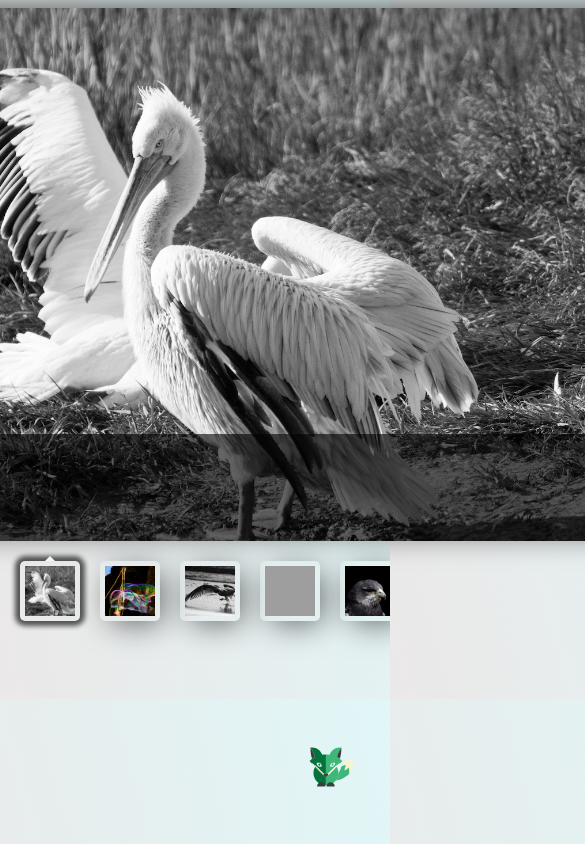
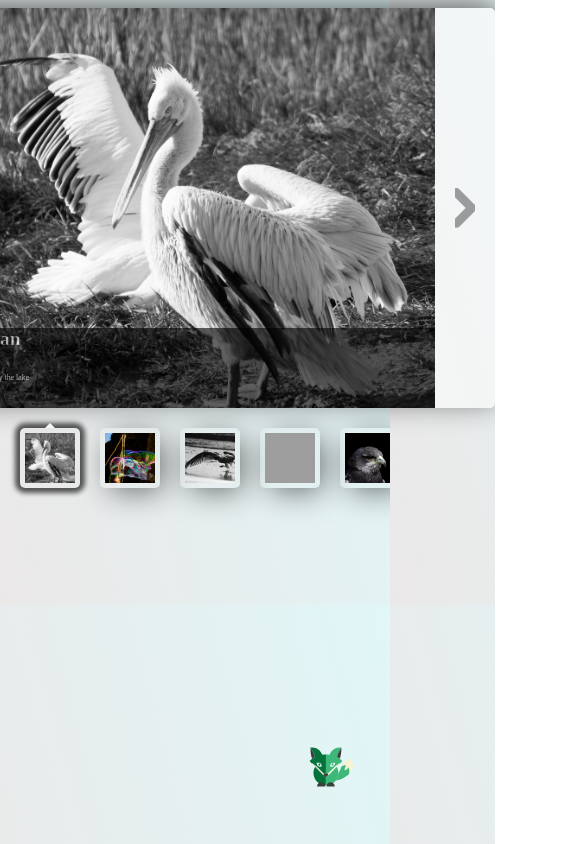
Before and after one commit to jerjely/jerjely.github.io, a plain HTML site: page My_first_website_gallery/index.html in a window 390 px wide. Shown: the top 844 px of the page, 585 px wide, since content can reach past the window. Drawn offline with nearby package versions, Linux system fonts and the light colour scheme; grey boxes are pictures that could not be loaded.

Commit message:
mobile compatibility
made it more mobile compatibile

```diff
--- a/My_first_website_gallery/styles.css
+++ b/My_first_website_gallery/styles.css
@@ -1,12 +1,18 @@
 
-
+#photo{
+    min-width:60vw;
+    max-width:100%;
+    max-height:100%;
+}
 body{
     background-image: linear-gradient(75deg, rgb(235, 232, 232.0) , rgb(194, 238, 240,0.5));
       }
 
 .big_container {
-    height:533px;
-    width:1000px;
+    height:50vw;
+    min-height:400px;
+    min-width:600px;
+    width:80vw;
     align-self: center;
     display: flex;
     flex-direction: row;
@@ -23,7 +29,7 @@ body{
 }
 .small_container{
     width: 99%;
-    height: 130px;
+    height: 20vh;
     display: inline-block;
     align-self: center;
     white-space: nowrap;
@@ -71,16 +77,16 @@ h1{
     height:40px;
     margin:0px;
     margin-left:5px;
+    font-size: min(5vw, 36px);
     opacity: 1;
     -webkit-text-stroke-width: 0.5px;
     -webkit-text-stroke-color: black;
-
 }
-
 p{
     margin:5px;
     margin-left:15px;
-    font-size:18px;
+    font-size-adjust: initial;
+    font-size:min(2vw,15px);
     -webkit-text-stroke-width: 0.2px;
     -webkit-text-stroke-color: grey;
 }
--- a/index.css
+++ b/index.css
@@ -1,7 +1,7 @@
 h1{
     font-family: 'Allerta Stencil', sans-serif;
-    min-width:850px;
-    max-width:1100px;
+    min-width:80vw;
+    max-width:100vw;
     padding: 0px;
     margin: 0px;
     display:flex;
@@ -35,13 +35,15 @@ h1 a{
 #greenfox{
     display:flex;
     flex-wrap: wrap;
-    width: 200px;
+    width: 30vw;
+    min-width: 100px;
     align-self: flex-end;
 }
 
 #greenfox img{
     margin:auto;
-    width: 200px;
+    mind-width:100px;
+    width: 30vw;
     align-self: flex-end;
 }
 body{
```
Also changed, not shown: to_do_list/style.css (+3 -4 lines).
